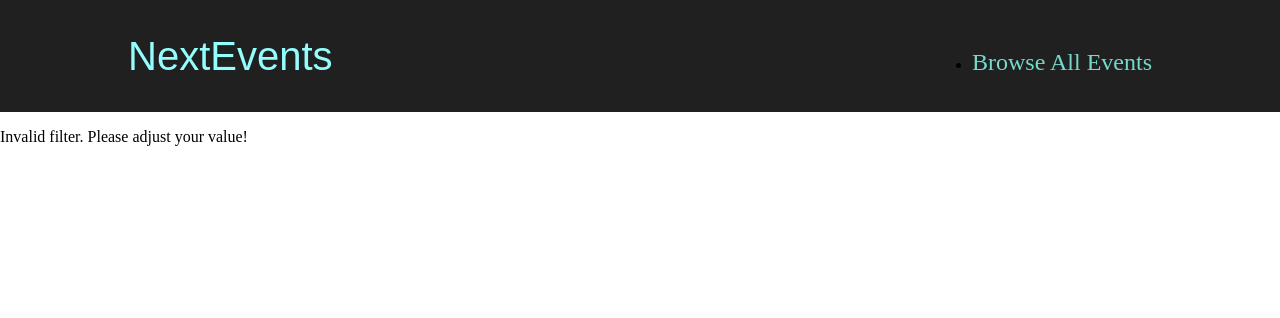
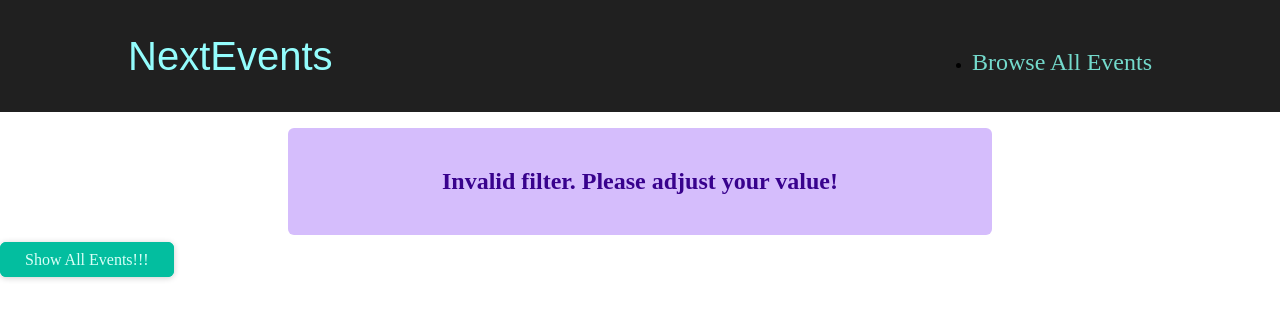
Before and after one commit to sayfelanjos/Next.js-React---The-Complete-Guide-incl.-Two-Paths-, a Next.js app: page /events/e2 in a window 1280 px wide. Shown: the top 318 px of the page. Built offline with nearby package versions, Linux system fonts and the light colour scheme.

Commit message:
Final Steps

```diff
--- a/components/events/EventsSearch.jsx
+++ b/components/events/EventsSearch.jsx
@@ -42,7 +42,7 @@
           </select>
         </div>
       </div>
-      <Button oncl>Find Events</Button>
+      <Button link="/events">Find Events</Button>
     </form>
   );
 };
--- /dev/null
+++ b/components/events/results-title.jsx
@@ -0,0 +1,20 @@
+import Button from '../ui/Button';
+import classes from './results-title.module.css';
+
+function ResultsTitle(props) {
+  const { date } = props;
+
+  const humanReadableDate = new Date(date).toLocaleDateString('en-US', {
+    month: 'long',
+    year: 'numeric',
+  });
+
+  return (
+    <section className={classes.title}>
+      <h1>Events in {humanReadableDate}</h1>
+      <Button link="/events">Show all events</Button>
+    </section>
+  );
+}
+
+export default ResultsTitle;
--- /dev/null
+++ b/components/events/results-title.module.css
@@ -0,0 +1,6 @@
+.title {
+  margin: 2rem auto;
+  width: 90%;
+  max-width: 40rem;
+  text-align: center;
+}
--- /dev/null
+++ b/components/ui/error-alert.js
@@ -0,0 +1,7 @@
+import classes from './error-alert.module.css';
+
+function ErrorAlert(props) {
+  return <div className={classes.alert}>{props.children}</div>;
+}
+
+export default ErrorAlert;
--- /dev/null
+++ b/components/ui/error-alert.module.css
@@ -0,0 +1,12 @@
+.alert {
+  margin: 1rem auto;
+  padding: 1rem 2rem;
+  width: 90%;
+  max-width: 40rem;
+  background-color: #d5bdfc;
+  color: #38028d;
+  font-weight: bold;
+  font-size: 1.5rem;
+  text-align: center;
+  border-radius: 6px;
+}
--- a/pages/events/[...slug].jsx
+++ b/pages/events/[...slug].jsx
@@ -1,5 +1,10 @@
+import {Fragment} from "react";
 import { useRouter } from "next/router";
 import {getFilteredEvents} from "../../dummy-data";
+import EventList from "../../components/events/EventList";
+import ResultsTitle from "../../components/events/results-title";
+import Button from "../../components/ui/Button";
+import ErrorAlert from "../../components/ui/error-alert";
 
 const FilteredEventsPage = () => {
   const router = useRouter();
@@ -11,13 +16,21 @@
 
   const filteredYear = filterData[0];
   const filteredMonth = filterData[1];
-
   const numYear = +filteredYear;
   const numMonth = +filteredMonth;
 
   if (isNaN(numYear) || isNaN(numMonth) || numYear > 2030 || numYear < 2021 || numMonth < 1 || numMonth > 12) {
-    return <p>Invalid filter. Please adjust your value!</p>
-  }
+    return (
+      <Fragment>
+        <ErrorAlert>
+          <p>Invalid filter. Please adjust your value!</p>
+        </ErrorAlert>
+        <div className="center">
+          <Button link="/events">Show All Events!!!</Button>
+        </div>
+      </Fragment>
+    );
+  };
 
   const filteredEvents = getFilteredEvents({
     year: numYear,
@@ -25,13 +38,23 @@
   });
 
   if (!filteredEvents || filteredEvents.length === 0) {
-    return <p>No events found to the chosen filter!</p>
+    return (
+      <Fragment>
+        <p>No events found to the chosen filter!</p>
+        <div className="center">
+          <Button link="/events">Show All Events!!!</Button>
+        </div>
+      </Fragment>
+    );
   }
 
+  const date = new Date(numYear, numMonth -1);
+
   return (
-    <div>
-      <h1>Filtered Events</h1>
-    </div>
+    <Fragment>
+      <ResultsTitle date={date}/>
+      <EventList items={filteredEvents}/>
+    </Fragment>
   );
 };
 
```
Also changed, not shown: pages/events/[eventId].jsx (+7 -1 lines).
